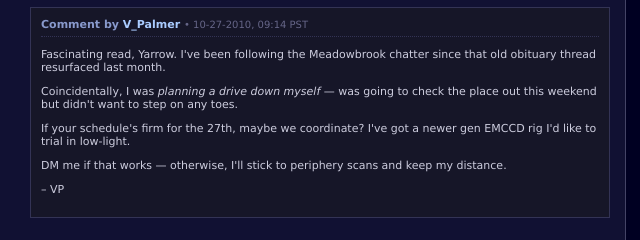
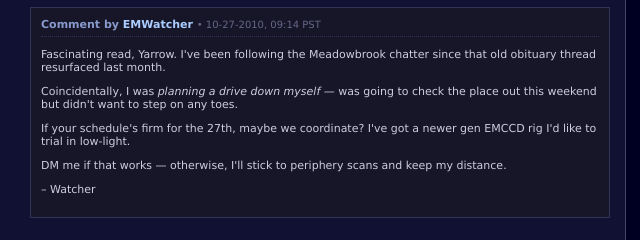
Before and after one commit to FinnMcClure/PARANORMAL-DATA-REPOSITORY, a plain HTML site: page index.html in a window 1280 px wide. Shown: the part 863-1103 px from the top of the page, 405-1045 px from the left. Drawn offline with Linux system fonts and the light colour scheme.

Commit message:
Update index.html

```diff
--- a/index.html
+++ b/index.html
@@ -290,13 +290,13 @@
 
     <div class="comment">
       <div class="comment-header">
-        Comment by <span class="username">V_Palmer</span> <span class="comment-timestamp">• 10-27-2010, 09:14 PST</span>
+        Comment by <span class="username">EMWatcher</span> <span class="comment-timestamp">• 10-27-2010, 09:14 PST</span>
       </div>
       <p>Fascinating read, Yarrow. I've been following the Meadowbrook chatter since that old obituary thread resurfaced last month.</p>
       <p>Coincidentally, I was <i>planning a drive down myself</i> — was going to check the place out this weekend but didn't want to step on any toes.</p>
       <p>If your schedule's firm for the 27th, maybe we coordinate? I've got a newer gen EMCCD rig I'd like to trial in low-light.</p>
       <p>DM me if that works — otherwise, I'll stick to periphery scans and keep my distance.</p>
-      <p>– VP</p>
+      <p>– Watcher</p>
     </div>
   </div>
 
```
